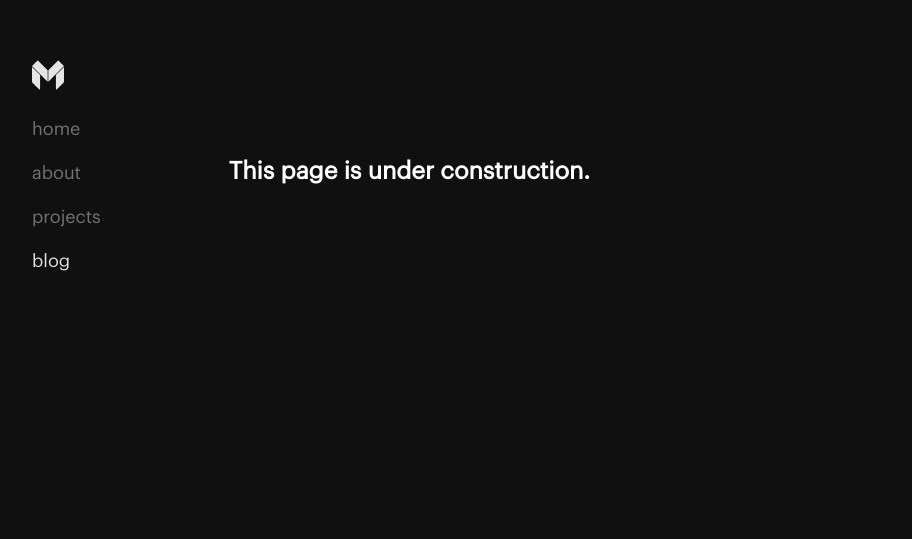
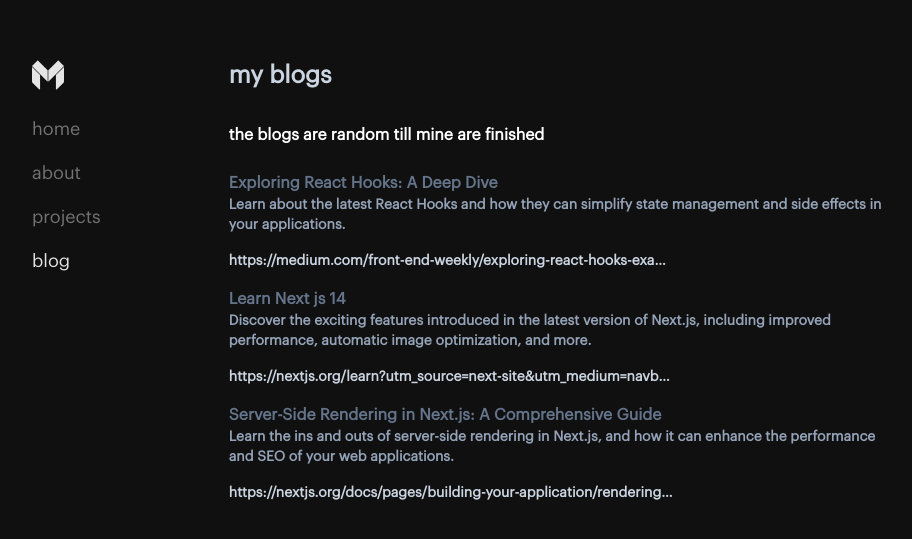
Before and after one commit to devemit/next14-portfolio, a Next.js app: page /blog in a window 1280 px wide. Shown: the part 117-656 px from the top of the page, without its empty margins (176-1088 px from the left). Built offline with nearby package versions, Linux system fonts and the light colour scheme.

Commit message:
added: blog page

```diff
--- /dev/null
+++ b/app/(routes)/blog/[id]/page.tsx
@@ -0,0 +1,9 @@
+interface Paramsprops {
+  params: {
+    id: string;
+  };
+}
+
+export default function page({ params: { id } }: Paramsprops) {
+  return <div>Blog id --- {id}</div>;
+}
--- a/app/(routes)/blog/page.tsx
+++ b/app/(routes)/blog/page.tsx
@@ -1,9 +1,27 @@
-import React from 'react';
-
+import Link from 'next/link';
+import { blogs } from '@/blogs';
 export default function Blog() {
   return (
-    <div className='ml-20 flex items-center justify-center text-white text-2xl font-bold'>
-      This page is under construction.
+    <div className='ml-20 mb-20 flex flex-col text-white text-2xl font-bold'>
+      <h3 className='mb-8 text-slate-300'>my blogs</h3>
+      <span className='text-base mb-6'>the blogs are random till mine are finished</span>
+      <section className='flex flex-col gap-4'>
+        {blogs.blogs.map((blog, id) => {
+          return (
+            <ul key={id} className='flex flex-col'>
+              <li className='text-base text-slate-500'>{blog.title}</li>
+              <span className='text-sm text-slate-400'>{blog.description}</span>
+              <Link
+                className='text-sm mt-4 text-slate-300 max-w-md truncate hover:text-slate-200 cursor-pointer'
+                href={blog.link}
+                target='_blank'
+              >
+                {blog.link}
+              </Link>
+            </ul>
+          );
+        })}
+      </section>
     </div>
   );
 }
--- /dev/null
+++ b/blogs.ts
@@ -0,0 +1,23 @@
+export const blogs = {
+  blogs: [
+    {
+      title: 'Exploring React Hooks: A Deep Dive',
+      description:
+        'Learn about the latest React Hooks and how they can simplify state management and side effects in your applications.',
+      link: 'https://medium.com/front-end-weekly/exploring-react-hooks-examples-and-use-cases-61b88d3023da',
+    },
+    {
+      title: 'Learn Next js 14',
+      description:
+        'Discover the exciting features introduced in the latest version of Next.js, including improved performance, automatic image optimization, and more.',
+      link: 'https://nextjs.org/learn?utm_source=next-site&utm_medium=navbar&utm_campaign=docs_pages_building-your-application_routing_dynamic-routes',
+    },
+
+    {
+      title: 'Server-Side Rendering in Next.js: A Comprehensive Guide',
+      description:
+        'Learn the ins and outs of server-side rendering in Next.js, and how it can enhance the performance and SEO of your web applications.',
+      link: 'https://nextjs.org/docs/pages/building-your-application/rendering/server-side-rendering',
+    },
+  ],
+};
--- a/components/project-card.tsx
+++ b/components/project-card.tsx
@@ -1,6 +1,5 @@
 import { ProjectProps } from '@/types/types';
 import Button from './button';
-import Link from 'next/link';
 import Image from 'next/image';
 
 export default function ProjectCard({
```
